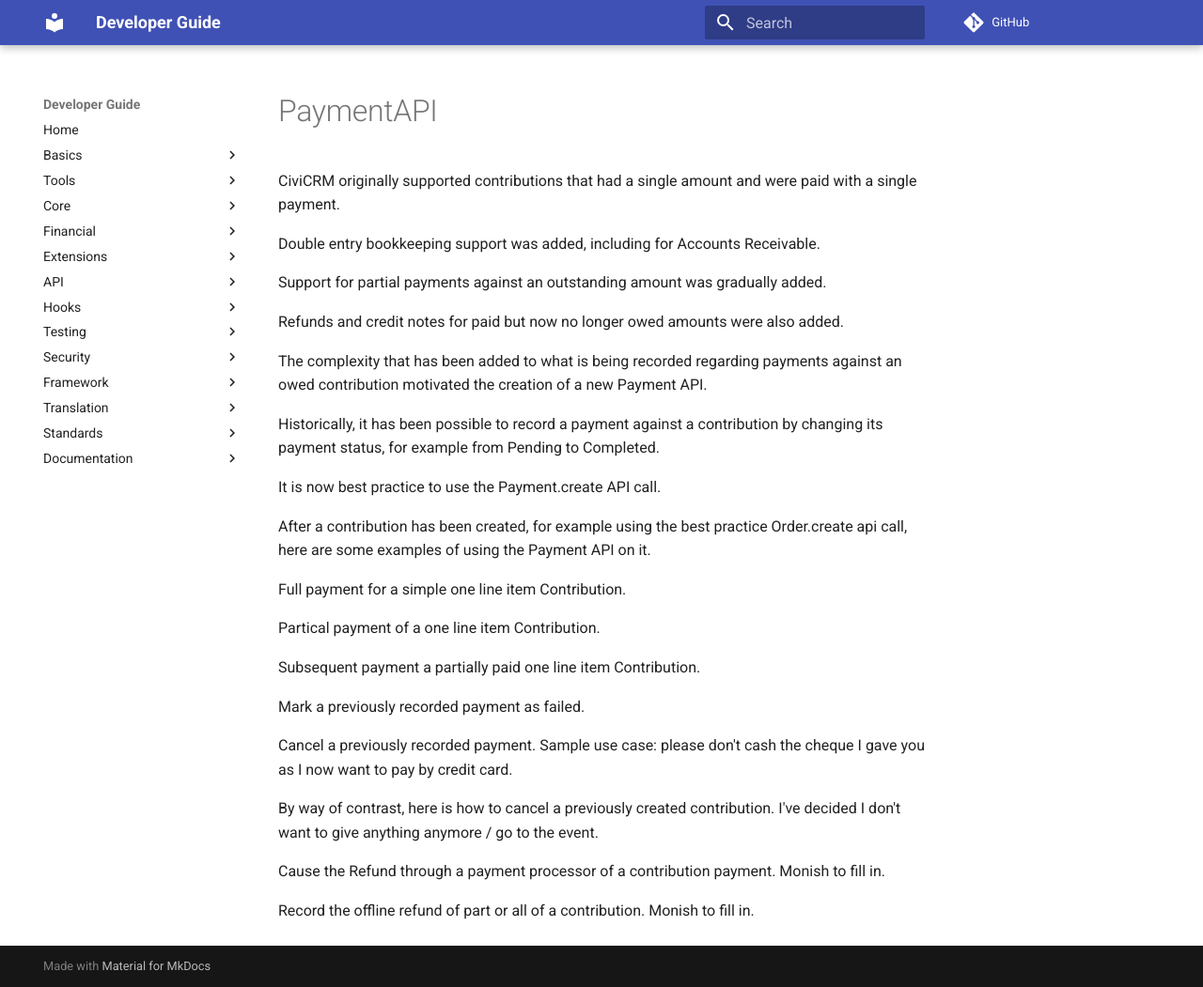
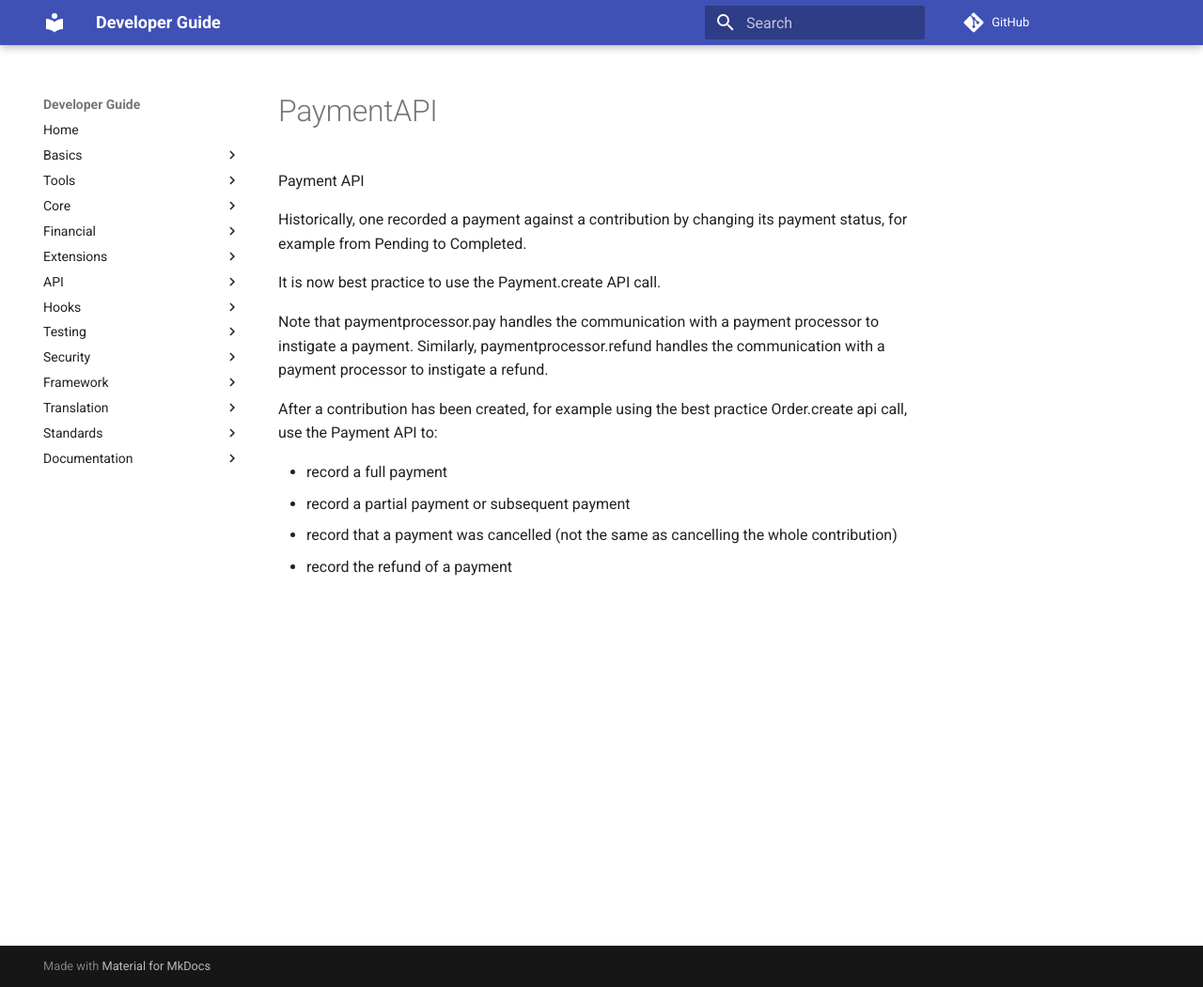
Before and after one commit to civicrm/civicrm-dev-docs, an MkDocs documentation site: the page built from docs/financial/PaymentAPI.md, in a window 1280 px wide and 1051 px high. Shown: the whole window at 94% size. Built offline with MkDocs 1.6.1 and Material for MkDocs 9.7.7, drawn with Linux system fonts in a browser that asks for light colours; comment, search, counter and statistics services are not loaded; old or Windows-style settings are respelled for this version of MkDocs.

Commit message:
Focussed on non-API Explorer stuff

```diff
--- a/docs/financial/PaymentAPI.md
+++ b/docs/financial/PaymentAPI.md
@@ -1,38 +1,14 @@
-CiviCRM originally supported contributions that had a single amount and were paid with a single payment.
+Payment API
 
-Double entry bookkeeping support was added, including for Accounts Receivable.
-
-Support for partial payments against an outstanding amount was gradually added.
-
-Refunds and credit notes for paid but now no longer owed amounts were also added.
-
-The complexity that has been added to what is being recorded regarding payments against an owed contribution motivated the creation of a new Payment API.
-
-Historically, it has been possible to record a payment against a contribution by changing its payment status, for example from Pending to Completed.
+Historically, one recorded a payment against a contribution by changing its payment status, for example from Pending to Completed.
 
 It is now best practice to use the Payment.create API call.
 
-After a contribution has been created, for example using the best practice Order.create api call, here are some examples of using the Payment API on it.
+Note that paymentprocessor.pay handles the communication with a payment processor to instigate a payment. Similarly, paymentprocessor.refund handles the communication with a payment processor to instigate a refund.
 
-Full payment for a simple one line item Contribution.
+After a contribution has been created, for example using the best practice Order.create api call, use the Payment API to:
 
-
-Partical payment of a one line item Contribution.
-
-
-Subsequent payment a partially paid one line item Contribution.
-
-
-Mark a previously recorded payment as failed.
-
-
-Cancel a previously recorded payment. Sample use case: please don't cash the cheque I gave you as I now want to pay by credit card.
-
-
-By way of contrast, here is how to cancel a previously created contribution. I've decided I don't want to give anything anymore / go to the event.
-
-
-Cause the Refund through a payment processor of a contribution payment. Monish to fill in.
-
-
-Record the offline refund of part or all of a contribution. Monish to fill in.
+- record a full payment
+- record a partial payment or subsequent payment
+- record that a payment was cancelled (not the same as cancelling the whole contribution)
+- record the refund of a payment
```
